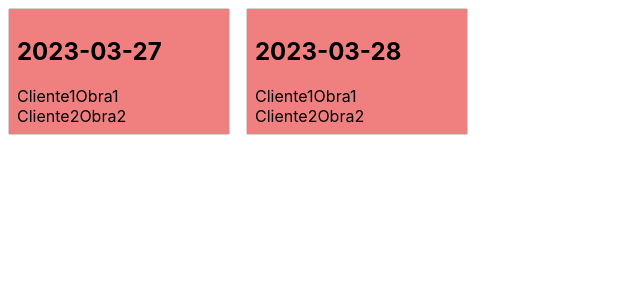
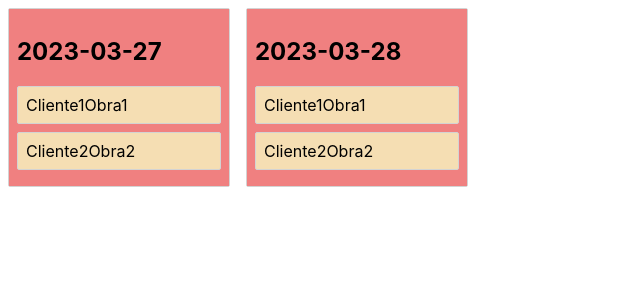
Before and after one commit to DanielBarragan96/ruta-js, a React (Create React App) app: page / in a window 1280 px wide. Shown: the top 300 px of the page, without its empty margins (0-640 px from the left). Built offline with nearby package versions, Linux system fonts and the light colour scheme.

Commit message:
added key value

```diff
--- a/src/Task.jsx
+++ b/src/Task.jsx
@@ -2,5 +2,5 @@ import React from "react";
 import "./Task.css";
 
 export default function Task({ date, task }) {
-  return <div key={date + task.index}>{task.clienteMin + task.obraMin}</div>;
+  return <div className="task">{task.clienteMin + task.obraMin}</div>;
 }
```
